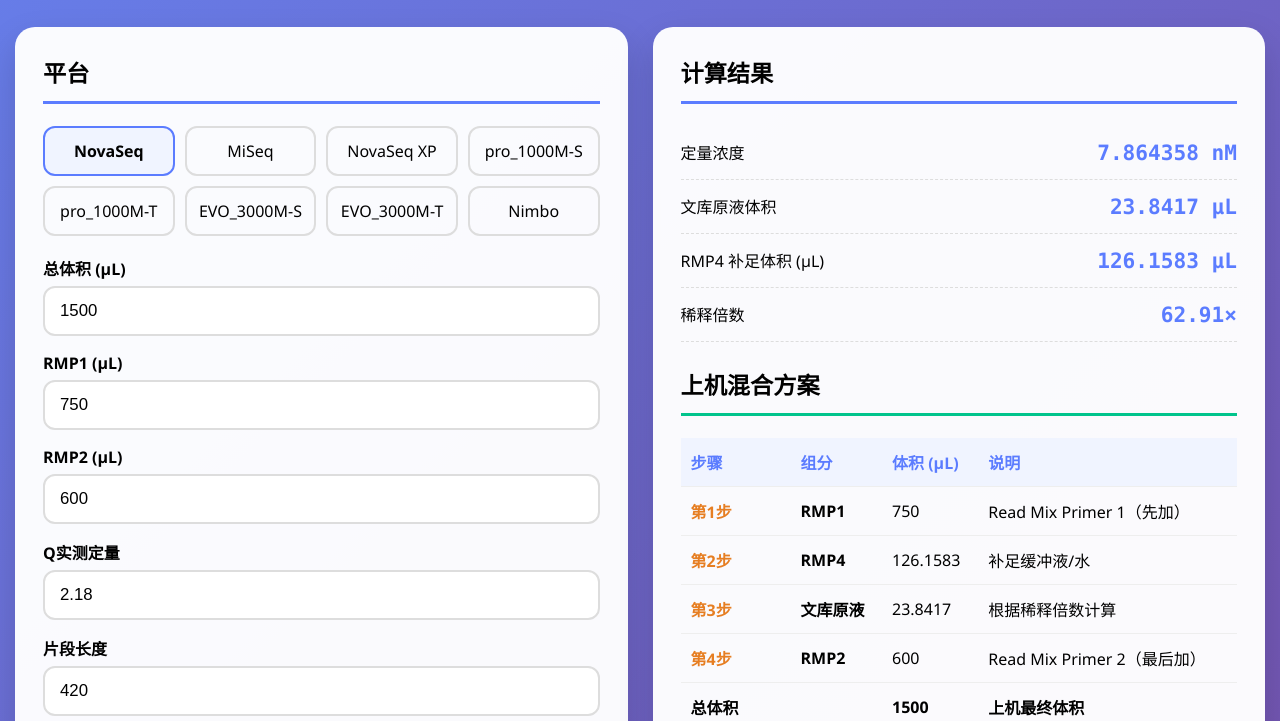
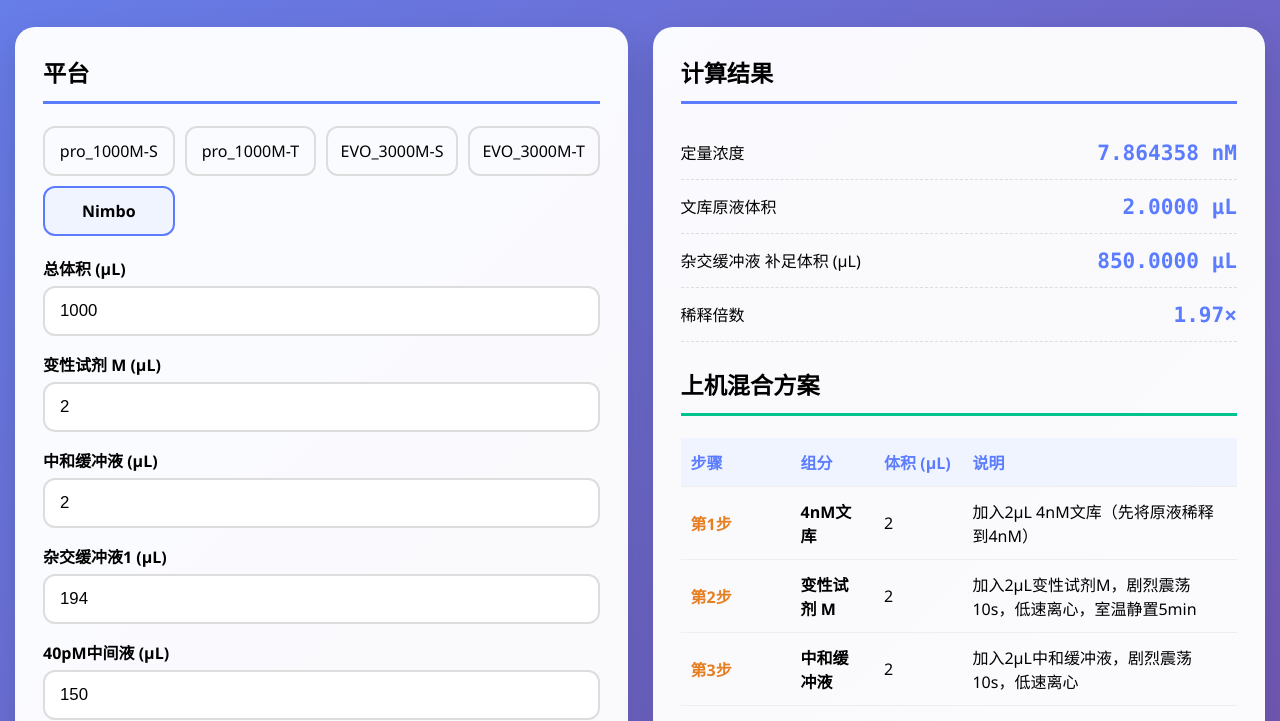
Before and after one commit to JUSTIN-zhangys/ngs-calculator1, a plain HTML site: page index.html in a window 1280 px wide. Both pictures are taken after a click on the button "中文". Shown: the part 79-800 px from the top of the page. Drawn offline with nearby package versions, Linux system fonts and the light colour scheme.

Commit message:
Add files via upload

```diff
--- a/index.html
+++ b/index.html
@@ -32,14 +32,14 @@
                 <div class="card-title" data-i18n="platform">📝 输入参数</div>
 
                 <div class="platform-selector">
-                    <div class="platform-btn active" data-platform="novaseq" onclick="selectPlatform(this)">NovaSeq</div>
+                    <!-- <div class="platform-btn active" data-platform="novaseq" onclick="selectPlatform(this)">NovaSeq</div>
                     <div class="platform-btn" data-platform="miseq" onclick="selectPlatform(this)">MiSeq</div>
-                    <div class="platform-btn" data-platform="novaseq_xp" onclick="selectPlatform(this)">NovaSeq XP</div>
+                    <div class="platform-btn" data-platform="novaseq_xp" onclick="selectPlatform(this)">NovaSeq XP</div> -->
                     <div class="platform-btn" data-platform="pro_1000M-S" onclick="selectPlatform(this)">pro_1000M-S</div>
                     <div class="platform-btn" data-platform="pro_1000M-T" onclick="selectPlatform(this)">pro_1000M-T</div>
                     <div class="platform-btn" data-platform="EVO_3000M-S" onclick="selectPlatform(this)">EVO_3000M-S</div>
                     <div class="platform-btn" data-platform="EVO_3000M-T" onclick="selectPlatform(this)">EVO_3000M-T</div>
-                    <div class="platform-btn" data-platform="nimbo" onclick="selectPlatform(this)">Nimbo</div>
+                    <div class="platform-btn active" data-platform="nimbo" onclick="selectPlatform(this)">Nimbo</div>
                 </div>
 
                 <div id="reagentInputs"></div>
@@ -121,6 +121,7 @@
         <p><strong>SeqMix Pro</strong> v1.0.0 | <span data-i18n="created_by">制作人</span>: zhangyuanshen (justin)</p>
     </div>
 
+    <script src="js/config.js"></script>
     <script src="js/i18n.js"></script>
     <script src="js/platforms-config.js"></script>
     <script src="js/platform.js"></script>
@@ -128,6 +129,7 @@
     <script src="js/history.js"></script>
     <script src="js/export.js"></script>
     <script src="js/theme.js"></script>
+    <script src="js/analytics.js"></script>
     <script src="js/app.js"></script>
 </body>
 </html>
--- /dev/null
+++ b/js/analytics.js
@@ -0,0 +1,177 @@
+(function() {
+    'use strict';
+
+    // 初始化统计系统
+    function initAnalytics() {
+        // 检查是否已配置 GA ID
+        if (!App.config || !App.config.GA_ID) {
+            console.log('[Analytics] GA_ID 未配置，请在 config 中设置');
+            // 即使没有 GA ID，也初始化本地统计
+            initCustomAnalytics();
+            return;
+        }
+
+        // 加载 Google Analytics
+        loadGoogleAnalytics();
+
+        // 初始化自定义统计
+        initCustomAnalytics();
+    }
+
+    // 加载 Google Analytics
+    function loadGoogleAnalytics() {
+        const gaId = App.config.GA_ID;
+
+        // 创建 GA script
+        const script = document.createElement('script');
+        script.async = true;
+        script.src = `https://www.googletagmanager.com/gtag/js?id=${gaId}`;
+        document.head.appendChild(script);
+
+        // 初始化 gtag
+        window.dataLayer = window.dataLayer || [];
+        window.gtag = function() { dataLayer.push(arguments); };
+        gtag('js', new Date());
+        gtag('config', gaId, {
+            'anonymize_ip': true,
+            'cookie_flags': 'SameSite=None;Secure'
+        });
+
+        console.log('[Analytics] Google Analytics 已加载，ID:', gaId);
+    }
+
+    // 初始化自定义统计
+    function initCustomAnalytics() {
+        App.analytics = {
+            sessionStart: new Date(),
+            sessionId: generateSessionId(),
+            events: [],
+
+            // 追踪页面访问
+            trackPageView: function(pageName) {
+                const event = {
+                    type: 'pageview',
+                    page: pageName,
+                    timestamp: new Date().toISOString(),
+                    userAgent: navigator.userAgent,
+                    language: navigator.language,
+                    screenSize: `${window.screen.width}x${window.screen.height}`
+                };
+                this.events.push(event);
+                this.sendToGA('page_view', { page_title: pageName });
+                console.log('[Analytics] 页面访问:', event);
+            },
+
+            // 追踪计算事件
+            trackCalculation: function(data) {
+                const event = {
+                    type: 'calculation',
+                    platform: data.platform,
+                    qValue: data.qValue,
+                    fragmentLength: data.fragmentLength,
+                    targetPM: data.targetPM,
+                    result: data.result,
+                    timestamp: new Date().toISOString()
+                };
+                this.events.push(event);
+                this.sendToGA('calculation', {
+                    platform: data.platform,
+                    q_value: data.qValue,
+                    fragment_length: data.fragmentLength,
+                    target_pm: data.targetPM
+                });
+                console.log('[Analytics] 计算事件:', event);
+            },
+
+            // 追踪导出事件
+            trackExport: function(format) {
+                const event = {
+                    type: 'export',
+                    format: format,
+                    timestamp: new Date().toISOString()
+                };
+                this.events.push(event);
+                this.sendToGA('export', { format: format });
+                console.log('[Analytics] 导出事件:', event);
+            },
+
+            // 追踪平台切换
+            trackPlatformSwitch: function(platform) {
+                const event = {
+                    type: 'platform_switch',
+                    platform: platform,
+                    timestamp: new Date().toISOString()
+                };
+                this.events.push(event);
+                this.sendToGA('platform_switch', { platform: platform });
+                console.log('[Analytics] 平台切换:', event);
+            },
+
+            // 追踪语言切换
+            trackLanguageSwitch: function(language) {
+                const event = {
+                    type: 'language_switch',
+                    language: language,
+                    timestamp: new Date().toISOString()
+                };
+                this.events.push(event);
+                this.sendToGA('language_switch', { language: language });
+                console.log('[Analytics] 语言切换:', event);
+            },
+
+            // 发送到 Google Analytics
+            sendToGA: function(eventName, params) {
+                if (window.gtag) {
+                    gtag('event', eventName, params);
+                }
+            },
+
+            // 获取会话统计
+            getSessionStats: function() {
+                return {
+                    sessionId: this.sessionId,
+                    sessionStart: this.sessionStart,
+                    duration: Math.floor((new Date() - this.sessionStart) / 1000) + 's',
+                    totalEvents: this.events.length,
+                    calculations: this.events.filter(e => e.type === 'calculation').length,
+                    exports: this.events.filter(e => e.type === 'export').length,
+                    events: this.events
+                };
+            },
+
+            // 导出本地统计数据
+            exportLocalStats: function() {
+                const stats = this.getSessionStats();
+                const blob = new Blob([JSON.stringify(stats, null, 2)], { type: 'application/json' });
+                const url = URL.createObjectURL(blob);
+                const a = document.createElement('a');
+                a.href = url;
+                a.download = `seqmix-stats-${new Date().toISOString().split('T')[0]}.json`;
+                a.click();
+                URL.revokeObjectURL(url);
+            }
+        };
+
+        // 追踪页面访问
+        App.analytics.trackPageView('SeqMix Pro');
+
+        console.log('[Analytics] 自定义统计系统已初始化');
+    }
+
+    // 生成会话ID
+    function generateSessionId() {
+        return 'session_' + Date.now() + '_' + Math.random().toString(36).substr(2, 9);
+    }
+
+    // 暴露到全局
+    App.analyticsInit = initAnalytics;
+
+    // 自动初始化（需要先配置 GA_ID）
+    if (document.readyState === 'loading') {
+        document.addEventListener('DOMContentLoaded', function() {
+            setTimeout(initAnalytics, 100);
+        });
+    } else {
+        setTimeout(initAnalytics, 100);
+    }
+})();
--- a/js/calculator.js
+++ b/js/calculator.js
@@ -81,6 +81,22 @@
         document.getElementById('resultDilution').textContent = dilution.toFixed(2) + '\u00D7';
 
         renderMixProtocol(config, sampleVolume, bufferVolume, reagentValues, loadVolume);
+
+        // 追踪计算事件
+        if (App.analytics && App.analytics.trackCalculation) {
+            App.analytics.trackCalculation({
+                platform: config.id,
+                qValue: qValue,
+                fragmentLength: fragmentLength,
+                targetPM: targetPM,
+                result: {
+                    quantNM: quantNM,
+                    sampleVolume: sampleVolume,
+                    bufferVolume: bufferVolume,
+                    dilution: dilution
+                }
+            });
+        }
     }
 
     function renderMixProtocol(config, sampleVolume, bufferVolume, reagentValues, loadVolume) {
--- /dev/null
+++ b/js/config.js
@@ -0,0 +1,31 @@
+// =============================================
+// SeqMix Pro 配置文件
+// =============================================
+// 在使用前，请配置您的 Google Analytics ID
+// =============================================
+
+(function() {
+    'use strict';
+
+    App.config = {
+        // ==================== Google Analytics 配置 ====================
+        // 请在此处填写您的 Google Analytics ID (格式: G-XXXXXXXXXX)
+        // 如果没有，可以留空，系统将只记录本地统计
+        GA_ID: 'G-5450PM18V3',
+
+        // ==================== 应用信息 ====================
+        APP_NAME: 'SeqMix Pro',
+        VERSION: '1.0.0',
+        AUTHOR: 'zhangyuanshen (justin)',
+
+        // ==================== 统计配置 ====================
+        ENABLE_ANALYTICS: true,  // 是否启用统计
+        ENABLE_GA: true,         // 是否启用 Google Analytics
+        ENABLE_LOCAL_STATS: true,// 是否启用本地统计存储
+
+        // ==================== 其他配置 ====================
+        DEBUG_MODE: false,       // 调试模式（会在控制台输出更多信息）
+    };
+
+    console.log('[Config] 配置已加载');
+})();
--- a/js/i18n.js
+++ b/js/i18n.js
@@ -239,6 +239,11 @@
 
     function switchLanguage(lang) {
         setLanguage(lang);
+
+        // 追踪语言切换事件
+        if (App.analytics && App.analytics.trackLanguageSwitch) {
+            App.analytics.trackLanguageSwitch(lang);
+        }
     }
 
     initLanguage();
--- a/js/platform.js
+++ b/js/platform.js
@@ -69,13 +69,26 @@
                 document.getElementById('totalVolume').value = config.loadVolume;
             }
         }
+
+        // 追踪平台切换事件
+        if (App.analytics && App.analytics.trackPlatformSwitch) {
+            App.analytics.trackPlatformSwitch(btn.dataset.platform);
+        }
+
         calculate();
     }
 
     function initPlatform() {
-        var firstBtn = document.querySelector('.platform-btn[data-platform="novaseq"]');
+        // 尝试使用 nimbo 作为默认平台（因为 novaseq 已被注释）
+        var firstBtn = document.querySelector('.platform-btn[data-platform="nimbo"]');
+        if (!firstBtn) {
+            firstBtn = document.querySelector('.platform-btn');
+        }
+
         if (firstBtn) {
-            var config = App.configs.getPlatformById('novaseq');
+            firstBtn.classList.add('active');
+            var platformId = firstBtn.dataset.platform;
+            var config = App.configs.getPlatformById(platformId);
             if (config) {
                 renderReagentInputs(config);
                 updateBufferLabel(config);
```
Also changed, not shown: js/export.js (+10 -0 lines), 2 other files.
